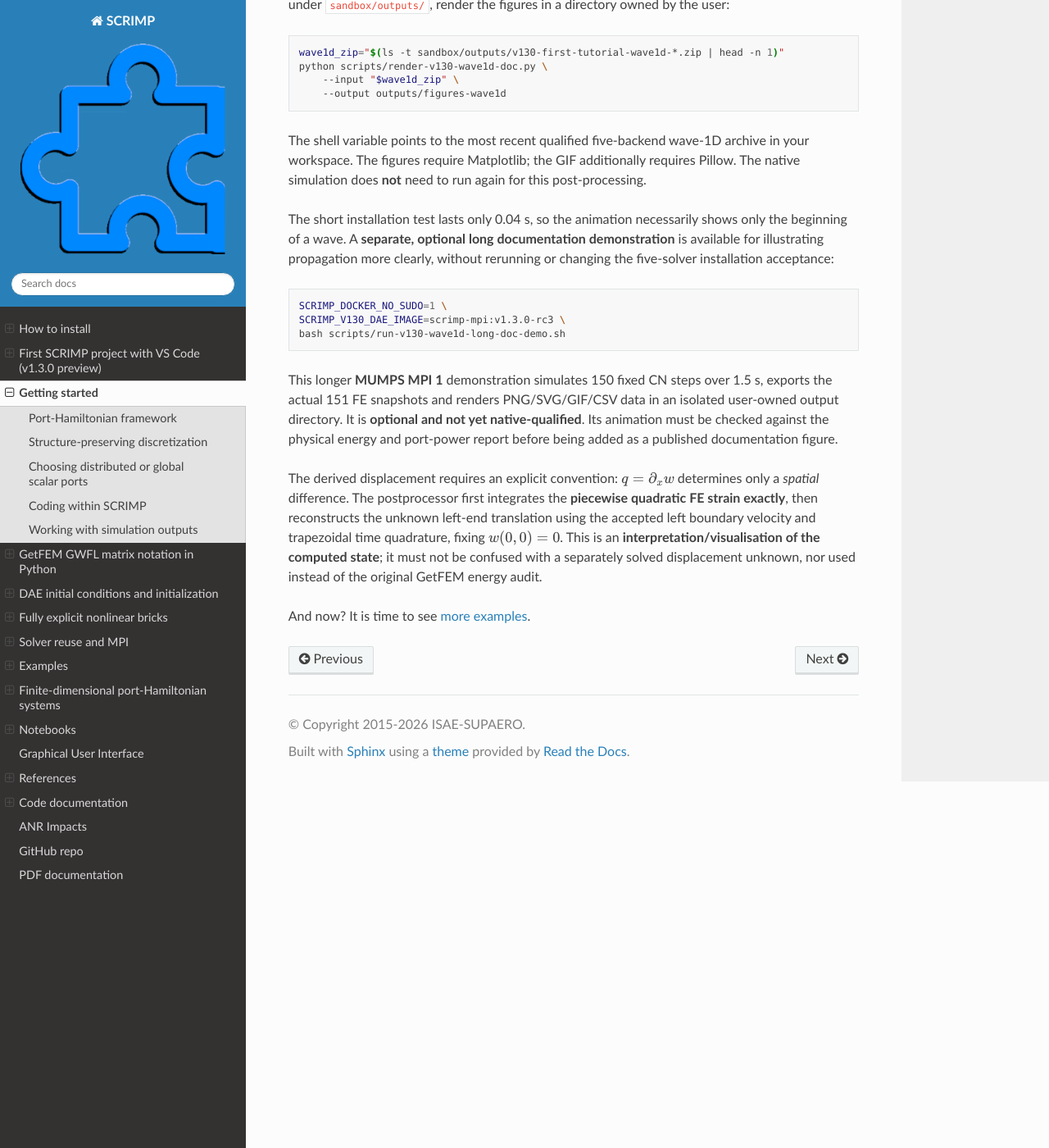
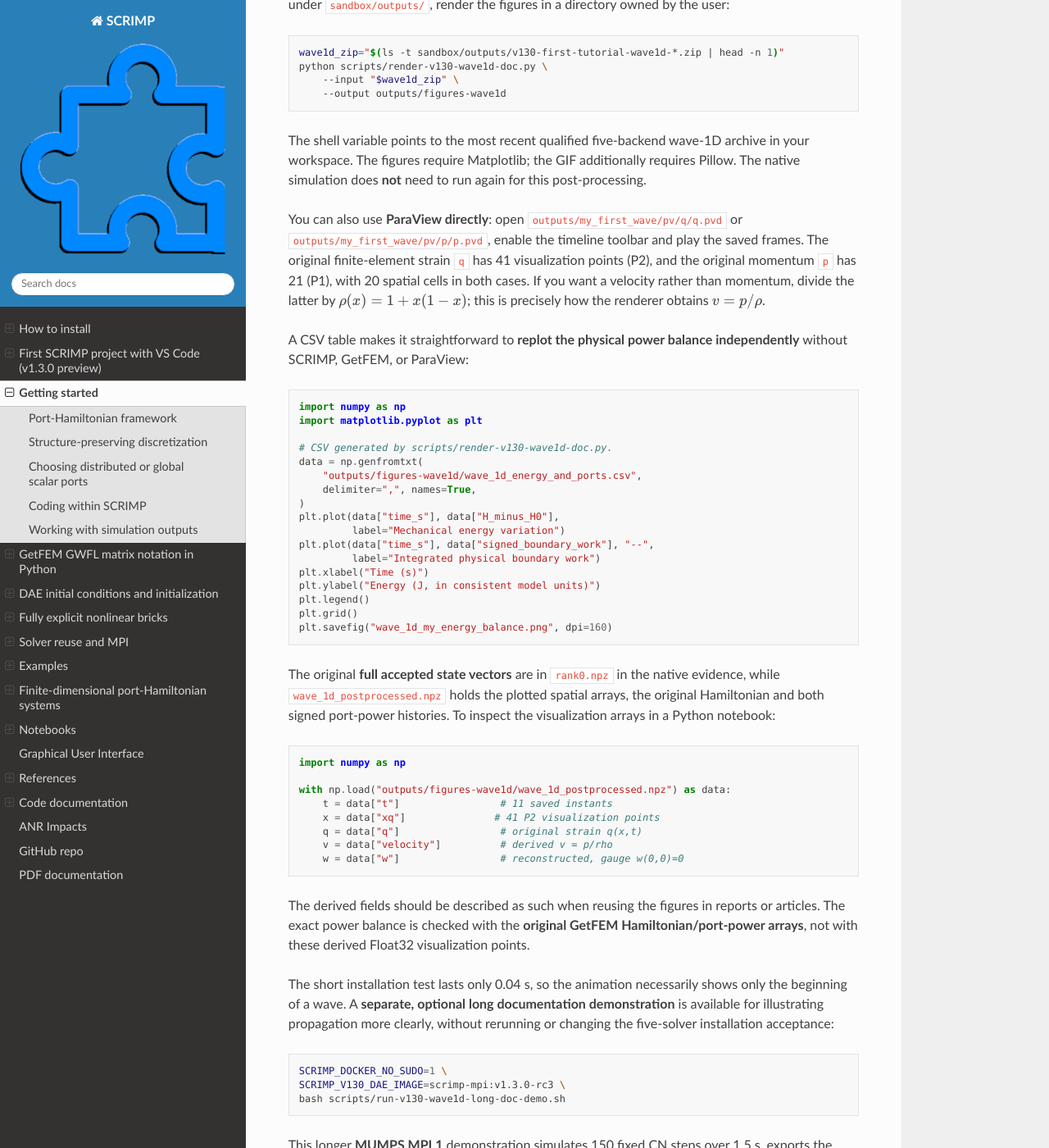
Before and after one commit to g-haine/scrimp, a Sphinx documentation site: the page built from docs/source/started.rst, in a window 1280 px wide and 1400 px high, scrolled down 13028 px. Shown: the whole window at 82% size. Built offline with Sphinx 7.4.7 and the Read the Docs theme 3.1.0, drawn with Linux system fonts in a browser that asks for light colours.

Commit message:
docs: teach real ParaView PVD playback, CSV power replot and NumPy field reuse in first SCRIMP lesson

```diff
--- a/docs/source/started.rst
+++ b/docs/source/started.rst
@@ -842,6 +842,65 @@ The figures require Matplotlib; the GIF additionally requires
 Pillow. The native simulation does **not** need to run again
 for this post-processing.
 
+You can also use **ParaView directly**: open
+``outputs/my_first_wave/pv/q/q.pvd`` or
+``outputs/my_first_wave/pv/p/p.pvd``, enable
+the timeline toolbar and play the saved frames. The original
+finite-element strain ``q`` has 41 visualization points (P2),
+and the original momentum ``p`` has 21 (P1), with 20
+spatial cells in both cases. If you want a velocity rather
+than momentum, divide the latter by
+:math:`\rho(x)=1+x(1-x)`; this is precisely how the
+renderer obtains :math:`v=p/\rho`.
+
+A CSV table makes it straightforward to **replot the
+physical power balance independently** without SCRIMP,
+GetFEM, or ParaView:
+
+.. code-block:: python
+
+    import numpy as np
+    import matplotlib.pyplot as plt
+
+    # CSV generated by scripts/render-v130-wave1d-doc.py.
+    data = np.genfromtxt(
+        "outputs/figures-wave1d/wave_1d_energy_and_ports.csv",
+        delimiter=",", names=True,
+    )
+    plt.plot(data["time_s"], data["H_minus_H0"],
+             label="Mechanical energy variation")
+    plt.plot(data["time_s"], data["signed_boundary_work"], "--",
+             label="Integrated physical boundary work")
+    plt.xlabel("Time (s)")
+    plt.ylabel("Energy (J, in consistent model units)")
+    plt.legend()
+    plt.grid()
+    plt.savefig("wave_1d_my_energy_balance.png", dpi=160)
+
+The original **full accepted state vectors** are in
+``rank0.npz`` in the native evidence, while
+``wave_1d_postprocessed.npz`` holds the plotted
+spatial arrays, the original Hamiltonian and both
+signed port-power histories. To inspect the visualization
+arrays in a Python notebook:
+
+.. code-block:: python
+
+    import numpy as np
+
+    with np.load("outputs/figures-wave1d/wave_1d_postprocessed.npz") as data:
+        t = data["t"]                 # 11 saved instants
+        x = data["xq"]               # 41 P2 visualization points
+        q = data["q"]                 # original strain q(x,t)
+        v = data["velocity"]          # derived v = p/rho
+        w = data["w"]                 # reconstructed, gauge w(0,0)=0
+
+The derived fields should be described as such when
+reusing the figures in reports or articles. The exact
+power balance is checked with the **original GetFEM
+Hamiltonian/port-power arrays**, not with these derived
+Float32 visualization points.
+
 The short installation test lasts only 0.04 s, so the animation
 necessarily shows only the beginning of a wave. A **separate,
 optional long documentation demonstration** is available for
```
